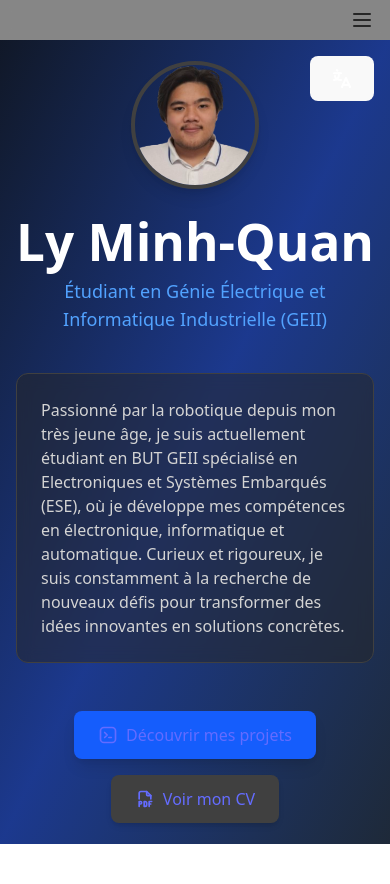
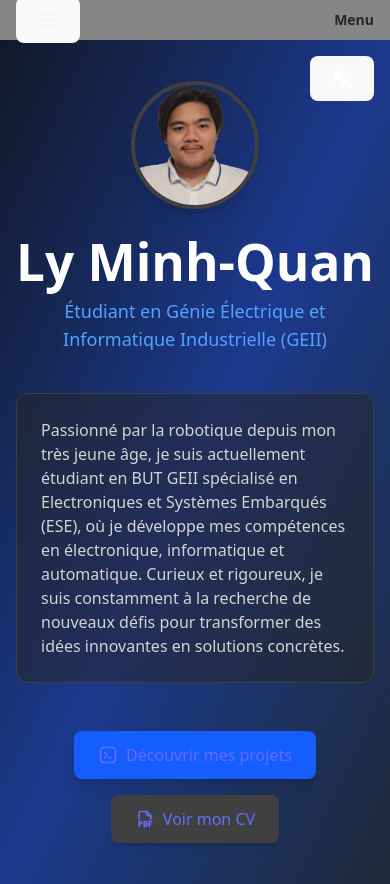
Before and after one commit to Minh1105/Portfolio_BUT-GEII, a React (Vite) app: page / in a window 390 px wide. Before the commit this address led to /#accueil. Before the commit the page ends 844 px from the top, so only its background shows below. Built offline with nearby package versions, Linux system fonts and the light colour scheme.

Commit message:
2.2.3 (Works)
Tentative de responsive téléphone,
Et maintenant les projets s'allume sans mal et sans problème (works)

```diff
--- a/App.jsx
+++ b/App.jsx
@@ -88,23 +88,20 @@ import photo_profil from './assets/images/photo_profil.png'; // 1. Importez votr
 
 function App() {
   const [language, setLanguage] = useState('fr');
-  const [activeTab, setActiveTab] = useState('accueil');
+  const validTabs = ['accueil', 'experiences', 'competences', 'interets', 'contacts'];
+  const [activeTab, setActiveTab] = useState(() => {
+    if (typeof window === 'undefined') return 'accueil';
+    const hash = window.location.hash.replace('#', '');
+    return validTabs.includes(hash) ? hash : 'accueil';
+  });
 
   useEffect(() => {
     const handleHashChange = () => {
       const hash = window.location.hash.replace('#', '');
-      if (hash) setActiveTab(hash);
+      setActiveTab(validTabs.includes(hash) ? hash : 'accueil');
     };
     window.addEventListener('hashchange', handleHashChange);
     return () => window.removeEventListener('hashchange', handleHashChange);
-  }, []);
-
-  // Ensure the site always opens on the accueil section by default
-  useEffect(() => {
-    if (window.location.hash.replace('#', '') !== 'accueil') {
-      window.location.hash = '#accueil';
-      setActiveTab('accueil');
-    }
   }, []);
 
   const translationsAll = {
@@ -240,11 +237,6 @@ function App() {
   };
   const translations = translationsAll[language] || translationsAll.fr;
 
-  function getProjectFeedbackText(project, field, language) {
-    if (!project || !project.feedback) return '';
-    return project.translations?.[language]?.[field] ?? project.feedback[field] ?? '';
-  }
-
   const links = [
     {
       label: translations.sidebar.home,
@@ -1116,14 +1108,17 @@ function App() {
 
   return (
     // Ajout du style pour le défilement fluide
-    <div ref={appRef} className="flex flex-col md:flex-row w-full h-screen overflow-hidden bg-neutral-900" style={{ scrollBehavior: "smooth" }}>
+    <div ref={appRef} className="flex flex-col md:flex-row w-full min-h-screen overflow-auto md:overflow-hidden bg-neutral-900" style={{ scrollBehavior: "smooth" }}>
       <Sidebar open={open} setOpen={setOpen}>
-          <SidebarBody className="justify-between gap-10">
+          <SidebarBody className="justify-between gap-4 md:gap-10">
           <div className="flex flex-col flex-1 overflow-y-auto">
             <div className="flex flex-col gap-2 pt-4">
               {links.map((link, idx) => (
                 <div key={idx} onClick={() => setOpen(false)}>
-                  <SidebarLink link={link} />
+                  <SidebarLink
+                    link={link}
+                    onClick={() => setActiveTab(link.href.replace('#', ''))}
+                  />
                 </div>
               ))}
             </div>
@@ -1408,7 +1403,7 @@ const Dashboard = ({ projects, internship, onProjectClick, onSkillClick, isModal
 
   return (
     // On ajoute un fond en dégradé directement ici.
-    <div className="flex-1 h-full relative bg-gradient-to-br from-gray-900 via-blue-900 to-gray-800 overflow-hidden">
+    <div className="flex-1 min-h-screen relative bg-gradient-to-br from-gray-900 via-blue-900 to-gray-800 overflow-auto md:overflow-hidden">
 
       {/* Bouton de changement de langue */}
       <div className="absolute top-4 right-4 z-50">
@@ -1432,10 +1427,10 @@ const Dashboard = ({ projects, internship, onProjectClick, onSkillClick, isModal
       </div>
 
       {/* Le contenu du dashboard est par-dessus. La classe 'no-scrollbar' a été retirée. */}
-      <div className="w-full h-full overflow-hidden">
+      <div className="w-full min-h-screen overflow-auto">
           {/* Section Accueil */}
           {activeTab === 'accueil' && (
-            <section id="accueil" className="w-full h-full overflow-y-auto p-4 md:p-8 text-white flex flex-col justify-center items-center text-center">
+            <section id="accueil" className="w-full min-h-screen overflow-auto p-4 md:p-8 text-white flex flex-col justify-center items-center text-center">
               <div className="flex flex-col items-center gap-6 max-w-4xl mx-auto">
                 <motion.div
                   initial={{ opacity: 0, scale: 0.8 }}
@@ -1483,7 +1478,7 @@ const Dashboard = ({ projects, internship, onProjectClick, onSkillClick, isModal
 
           {/* Section Expériences */}
           {activeTab === 'experiences' && (
-          <section id="experiences" className="w-full h-full overflow-y-auto p-4 md:p-8 text-white pt-20 md:pt-5">
+          <section id="experiences" className="w-full min-h-screen overflow-auto p-4 md:p-8 text-white pt-20 md:pt-5">
             <h2 className="text-2xl md:text-3xl font-bold mb-4">{translations.sections.experiences.title}</h2>
             <div className="bg-neutral-800/50 border border-neutral-700 rounded-xl p-4 md:p-6 mb-6 md:mb-8 max-w-3xl backdrop-blur-sm">
               <p className="text-sm md:text-base text-neutral-300">{translations.sections.experiences.desc}</p>
@@ -1510,7 +1505,7 @@ const Dashboard = ({ projects, internship, onProjectClick, onSkillClick, isModal
                         <h3 className="text-xl font-bold mb-2">{getText(item,'title',language)}</h3>
                         <div className="flex justify-between text-sm text-neutral-400">
                           <span>{item.year}</span>
-                          <span>{item.duration}</span>
+                          <span>{translateDuration(getText(item, 'duration', language) || item.duration, language)}</span>
                         </div>
                       </div>
                     </motion.div>
@@ -1540,7 +1535,7 @@ const Dashboard = ({ projects, internship, onProjectClick, onSkillClick, isModal
                         <h3 className="text-xl font-bold mb-2">{getText(item,'title',language)}</h3>
                         <div className="flex justify-between text-sm text-neutral-400">
                           <span>{item.year}</span>
-                          <span>{item.duration}</span>
+                          <span>{translateDuration(getText(item, 'duration', language) || item.duration, language)}</span>
                         </div>
                       </div>
                     </motion.div>
@@ -1553,7 +1548,7 @@ const Dashboard = ({ projects, internship, onProjectClick, onSkillClick, isModal
 
           {/* Section Compétences */}
           {activeTab === 'competences' && (
-          <section id="competences" className="w-full h-full overflow-y-auto p-4 md:p-8 text-white pt-20 md:pt-5">
+          <section id="competences" className="w-full min-h-screen overflow-auto p-4 md:p-8 text-white pt-20 md:pt-5">
             <h2 className="text-2xl md:text-3xl font-bold">{translations.sections.skills.title}</h2>
             <div className="bg-neutral-800/50 border border-neutral-700 rounded-xl p-4 md:p-6 mt-4 mb-8 max-w-3xl backdrop-blur-sm">
               <p className="text-sm md:text-base text-neutral-300">{translations.sections.skills.desc}</p>
@@ -1639,7 +1634,7 @@ const Dashboard = ({ projects, internship, onProjectClick, onSkillClick, isModal
 
           {/* Section Centres d'intérêts */}
           {activeTab === 'interets' && (
-          <section id="interets" className="w-full h-full overflow-y-auto p-4 md:p-8 text-white pt-20 md:pt-5">
+          <section id="interets" className="w-full min-h-screen overflow-auto p-4 md:p-8 text-white pt-20 md:pt-5">
             <h2 className="text-2xl md:text-3xl font-bold">{translations.sections.interests.title}</h2>
             <div className="bg-neutral-800/50 border border-neutral-700 rounded-xl p-4 md:p-6 mt-4 mb-8 max-w-3xl backdrop-blur-sm">
               <p className="text-sm md:text-base text-neutral-300">{translations.sections.interests.desc}</p>
@@ -1685,7 +1680,7 @@ const Dashboard = ({ projects, internship, onProjectClick, onSkillClick, isModal
 
           {/* Section Contacts */}
           {activeTab === 'contacts' && (
-          <section id="contacts" className="w-full h-full overflow-y-auto p-4 md:p-8 text-white pt-20 md:pt-5">
+          <section id="contacts" className="w-full min-h-screen overflow-auto p-4 md:p-8 text-white pt-20 md:pt-5">
             <h2 className="text-2xl md:text-3xl font-bold">{translations.sections.contact.title}</h2>
             <div className="bg-neutral-800/50 border border-neutral-700 rounded-xl p-4 md:p-6 mt-4 max-w-3xl backdrop-blur-sm">
               <p className="text-sm md:text-base text-neutral-300">{translations.sections.contact.desc}</p>
@@ -1794,6 +1789,11 @@ const variants = {
   }),
 };
 
+function getProjectFeedbackText(project, field, language) {
+  if (!project || !project.feedback) return '';
+  return project.translations?.[language]?.[field] ?? project.feedback[field] ?? '';
+}
+
 // Helper pour récupérer le texte selon la langue (fallback à la valeur par défaut)
 function getText(item, field, language) {
   if (!item) return '';
@@ -1807,6 +1807,33 @@ function getText(item, field, language) {
     return item[field + '_translations'][language];
   }
   return item[field] !== undefined ? item[field] : '';
+}
+
+function translateDuration(duration, language) {
+  if (!duration) return '';
+  const input = String(duration).trim();
+
+  if (language === 'fr') return input;
+
+  const translations = {
+    en: {
+      heures: 'hours',
+      heure: 'hour',
+      semaines: 'weeks',
+      semaine: 'week'
+    },
+    vi: {
+      heures: 'giờ',
+      heure: 'giờ',
+      semaines: 'tuần',
+      semaine: 'tuần'
+    }
+  };
+
+  const mapping = translations[language] || translations.en;
+  return input
+    .replace(/(\+?\s*\d+)\s*heures?\b/gi, (match, amount) => `${amount} ${mapping.heures}`)
+    .replace(/(\+?\s*\d+)\s*semaines?\b/gi, (match, amount) => `${amount} ${mapping.semaines}`);
 }
 
 // Composant pour la modale de projet
@@ -2104,7 +2131,7 @@ const ProjectModal = ({ project, onClose, language, translations, skillsList, on
                     </div>
                     <div className="flex flex-col">
                         <span className="text-neutral-400 text-sm">{translations.modal.duration}</span>
-                        <span className="text-neutral-200 font-medium">{project.duration}</span>
+                        <span className="text-neutral-200 font-medium">{translateDuration(getText(project, 'duration', language) || project.duration, language)}</span>
                     </div>
                 </div>
             </div>
--- a/components/ui/Sidebar.tsx
+++ b/components/ui/Sidebar.tsx
@@ -95,13 +95,19 @@ export const MobileSidebar = ({
     <>
       <div
         className={cn(
-          "h-10 px-4 py-4 flex flex-row md:hidden items-center justify-between bg-neutral-100/50 dark:bg-neutral-800/50 backdrop-blur-sm w-full z-10"
+          "h-10 px-4 py-4 flex flex-row md:hidden items-center justify-between bg-neutral-100/50 dark:bg-neutral-800/50 backdrop-blur-sm w-full z-10",
+          className
         )}
         {...props}>
-        <div className="flex justify-end z-20 w-full">
-          <IconMenu2
-            className="text-neutral-800 dark:text-neutral-200"
-            onClick={() => setOpen(!open)} />
+        <div className="flex justify-between items-center w-full gap-3">
+          <button
+            className="p-2 rounded-md bg-neutral-900/80 text-white hover:bg-neutral-800 transition-colors"
+            onClick={() => setOpen(!open)}
+            aria-label="Menu mobile"
+          >
+            <IconMenu2 className="text-neutral-100" />
+          </button>
+          <span className="text-sm font-semibold text-neutral-800 dark:text-neutral-200">Menu</span>
         </div>
         <AnimatePresence>
           {open && (
@@ -114,15 +120,22 @@ export const MobileSidebar = ({
                 ease: "easeInOut",
               }}
               className={cn(
-                "fixed h-full w-full inset-0 bg-white dark:bg-neutral-900 p-10 z-[100] flex flex-col justify-between",
+                "fixed inset-0 h-full w-full bg-white dark:bg-neutral-900 p-4 sm:p-6 z-[100] flex flex-col justify-between overflow-y-auto",
                 className
               )}>
-              <div
-                className="absolute right-10 top-10 z-50 text-neutral-800 dark:text-neutral-200"
-                onClick={() => setOpen(!open)}>
-                <IconX />
+              <div className="flex items-center justify-between mb-6">
+                <span className="text-lg font-semibold text-neutral-900 dark:text-neutral-100">Navigation</span>
+                <button
+                  className="p-2 rounded-md bg-neutral-900/80 text-white hover:bg-neutral-800 transition-colors"
+                  onClick={() => setOpen(false)}
+                  aria-label="Fermer le menu mobile"
+                >
+                  <IconX />
+                </button>
               </div>
-              {children}
+              <div className="flex-1 overflow-y-auto">
+                {children}
+              </div>
             </motion.div>
           )}
         </AnimatePresence>
@@ -140,7 +153,7 @@ export const SidebarLink = ({
   return (
     <a
       href={link.href}
-      className={cn("flex items-center justify-start gap-2  group/sidebar py-2", className)}
+      className={cn("flex w-full items-center justify-start gap-2 group/sidebar py-2", className)}
       {...props}>
       {link.icon}
       <motion.span
```
